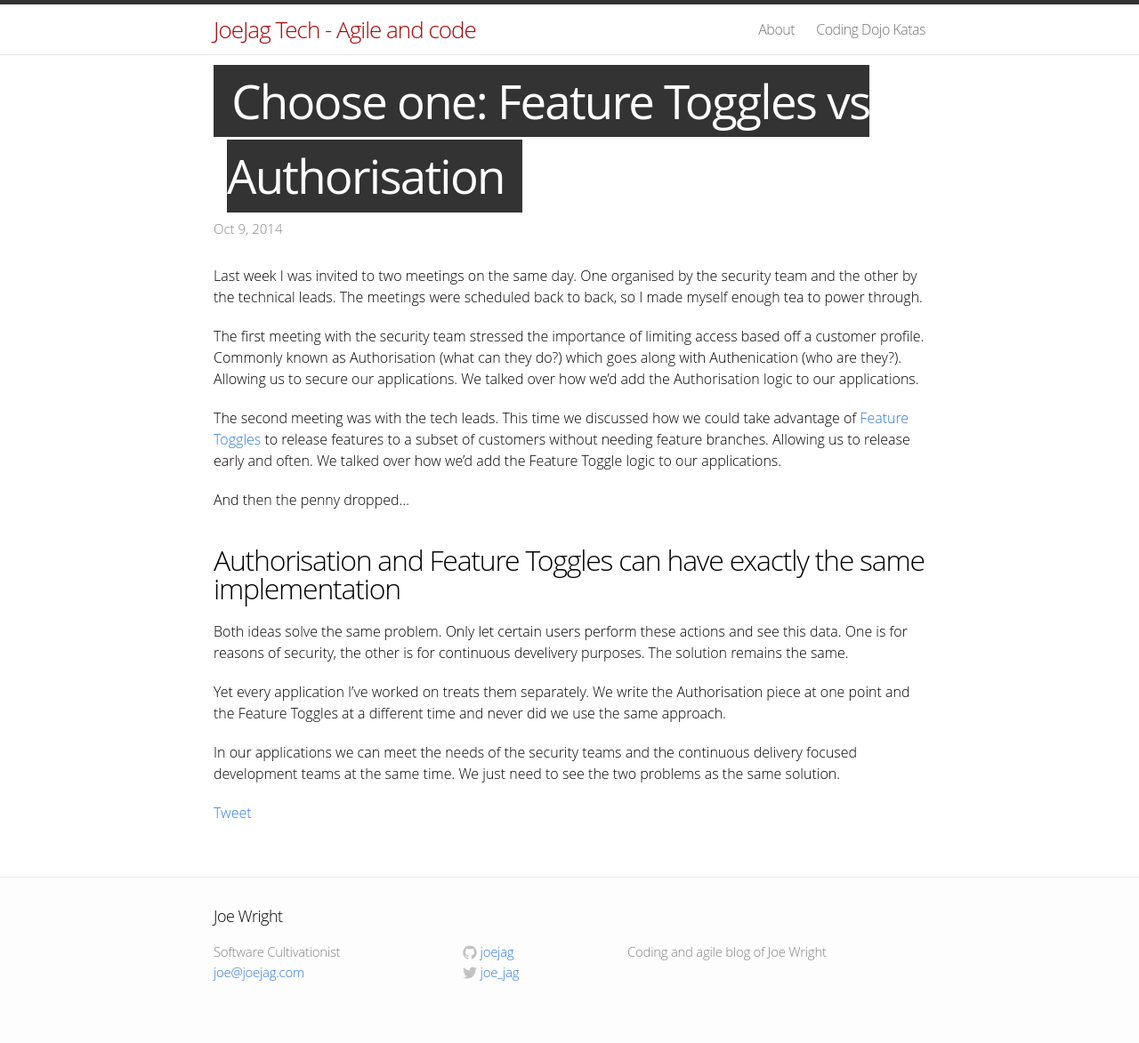
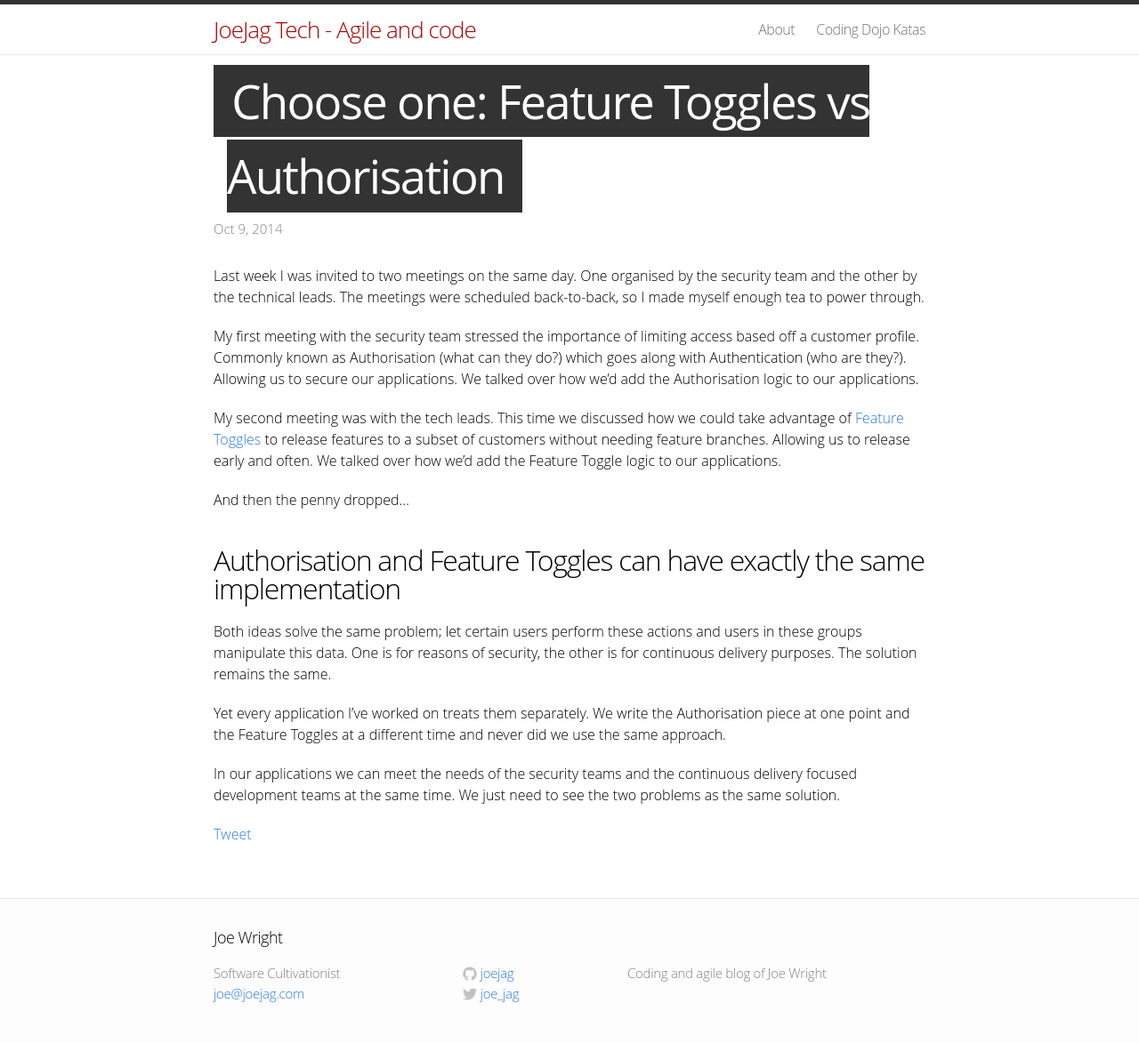
Before and after one commit to joejag/techblog, a Jekyll site: the page built from _posts/2014-10-09-feature-toggles-vs-authorisation.markdown, in a window 1280 px wide. Shown: the whole page at 89% size. Built offline with Jekyll 4.4.1, drawn with Linux system fonts in a browser that asks for light colours; comment, search, counter and statistics services are not loaded; before the commit the page ends 1149 px from its top, so only the background shows below that.

Commit message:
feature toggles article corrections

```diff
--- a/_posts/2014-10-09-feature-toggles-vs-authorisation.markdown
+++ b/_posts/2014-10-09-feature-toggles-vs-authorisation.markdown
@@ -5,14 +5,14 @@ title: 'Choose one: Feature Toggles vs Authorisation'
 
 Last week I was invited to two meetings on the same day.
 One organised by the security team and the other by the technical leads.
-The meetings were scheduled back to back, so I made myself enough tea to power through.
+The meetings were scheduled back-to-back, so I made myself enough tea to power through.
 
-The first meeting with the security team stressed the importance of limiting access based off a customer profile.
-Commonly known as Authorisation (what can they do?) which goes along with Authenication (who are they?).
+My first meeting with the security team stressed the importance of limiting access based off a customer profile.
+Commonly known as Authorisation (what can they do?) which goes along with Authentication (who are they?).
 Allowing us to secure our applications.
 We talked over how we'd add the Authorisation logic to our applications.
 
-The second meeting was with the tech leads.
+My second meeting was with the tech leads.
 This time we discussed how we could take advantage of [Feature Toggles](http://martinfowler.com/bliki/FeatureToggle.html) to release features to a subset of customers without needing feature branches.
 Allowing us to release early and often.
 We talked over how we'd add the Feature Toggle logic to our applications.
@@ -21,9 +21,8 @@ And then the penny dropped&hellip;
 
 ## Authorisation and Feature Toggles can have exactly the same implementation
 
-Both ideas solve the same problem.
-Only let certain users perform these actions and see this data.
-One is for reasons of security, the other is for continuous develivery purposes.
+Both ideas solve the same problem; let certain users perform these actions and users in these groups manipulate this data.
+One is for reasons of security, the other is for continuous delivery purposes.
 The solution remains the same.
 
 Yet every application I've worked on treats them separately.
```
Also changed, not shown: fix.md (added, +2 -0 lines).
